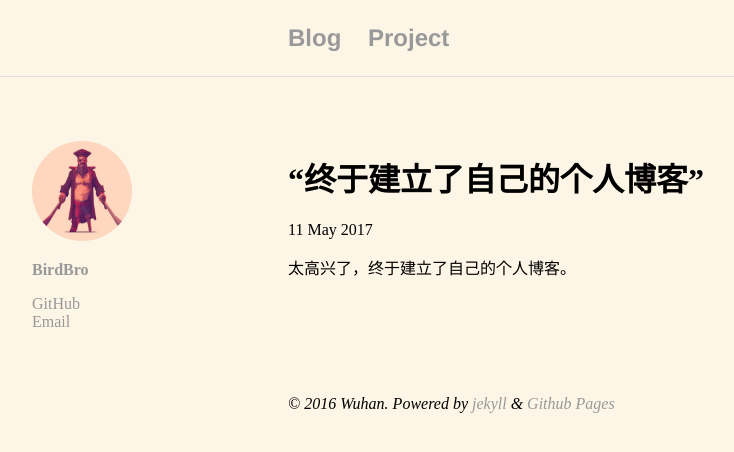
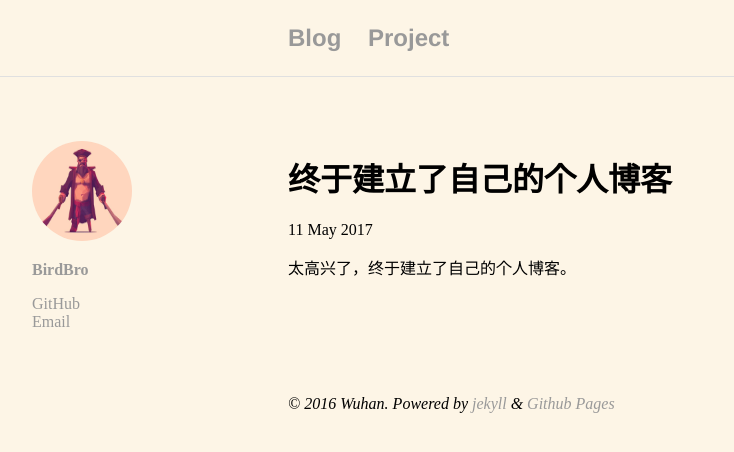
Before and after one commit to netassa/netassa.github.io, a Jekyll site: the page built from _posts/2017-05-11-set-up-my-website-today.md, in a window 1280 px wide. Shown: the top 452 px of the page, without its empty margins (32-766 px from the left). Built offline with Jekyll 4.4.1, drawn with Linux system fonts in a browser that asks for light colours.

```diff
--- a/_posts/2017-05-11-set-up-my-website-today.md
+++ b/_posts/2017-05-11-set-up-my-website-today.md
@@ -1,6 +1,6 @@
 ---
 layout: post
-title: “终于建立了自己的个人博客”
+title: 终于建立了自己的个人博客
 date: 2017-05-11
 ---
 
```
